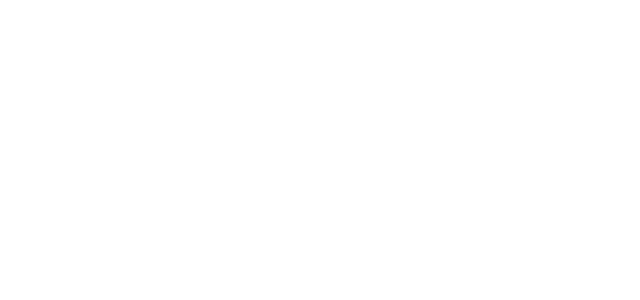
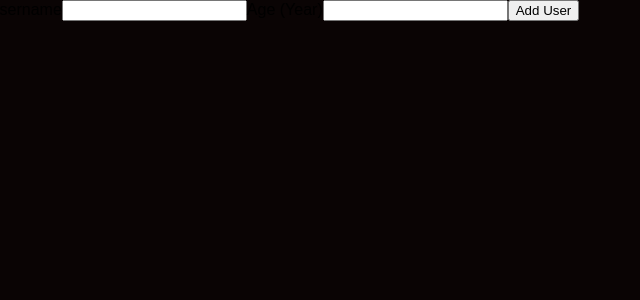
Before and after one commit to PayalSasmal10/adduser-project, a React (Create React App) app: page / in a window 1280 px wide. Shown: the top 300 px of the page, without its empty margins (12-652 px from the left). Built offline with nearby package versions, Linux system fonts and the light colour scheme.

Commit message:
form is created

```diff
--- a/src/App.js
+++ b/src/App.js
@@ -1,10 +1,11 @@
 import React from 'react';
+import AddUser from './components/Users/AddUser';
 
 
 function App() {
   return (
     <div>
-
+      <AddUser/>
     </div>
   );
 }
--- /dev/null
+++ b/src/components/Users/AddUser.js
@@ -0,0 +1,20 @@
+
+
+const AddUser = (props) => {
+
+    const addUserHandler = (e) =>{
+        e.preventDefault();
+    }
+
+    return (
+        <form onSubmit={addUserHandler}>
+            <label htmlFor="username">Username</label>
+            <input id="username" type="text"></input>
+            <label htmlFor="age">Age (Year)</label>
+            <input id="age" type="number"></input>
+            <button type="submit" >Add User</button>
+        </form>
+    );
+};
+
+export default AddUser;
--- a/src/index.css
+++ b/src/index.css
@@ -4,6 +4,7 @@
 
 html {
   font-family: sans-serif;
+  background: rgb(10, 4, 4);
 }
 
 body {
```
